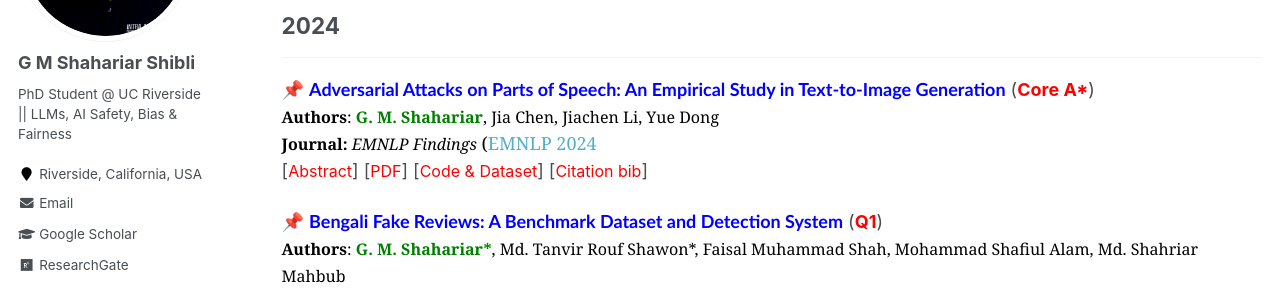
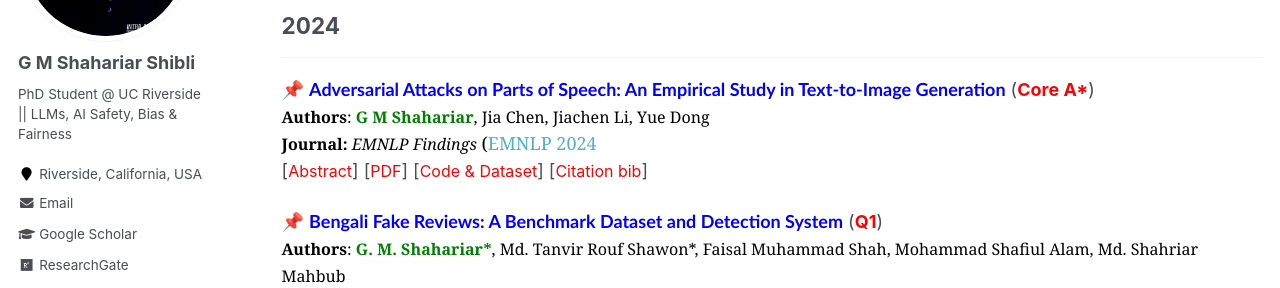
Before and after one commit to shahariar-shibli/shahariar-shibli.github.io, a Jekyll site: the page built from _pages/publications.md, in a window 1280 px wide and 900 px high. Shown: the part 251-539 px from the top of the window. Built offline with Jekyll 4.4.1, drawn with Linux system fonts in a browser that asks for light colours; some web fonts are replaced.

Commit message:
Update publications.md

```diff
--- a/_pages/publications.md
+++ b/_pages/publications.md
@@ -14,7 +14,7 @@ author_profile: true
 <!-- Paper 05 -->
 📌 [<span style="color:Blue;font-family:Trebuchet MS;">**Adversarial Attacks on Parts of Speech: An Empirical Study in Text-to-Image Generation**</span>](https://arxiv.org/pdf/2409.15381) (<span style="color:red"><strong>Core A*</strong></span>)<br>
 <span style="color:black;font-family:Georgia">
-	<font size="3"><strong>Authors</strong>: <strong style="color:green">G. M. Shahariar</strong>, Jia Chen, Jiachen Li, Yue Dong</font>
+	<font size="3"><strong>Authors</strong>: <strong style="color:green">G M Shahariar</strong>, Jia Chen, Jiachen Li, Yue Dong</font>
 </span>
 <br>
 	<span style="color:black;font-family:Georgia">
```
